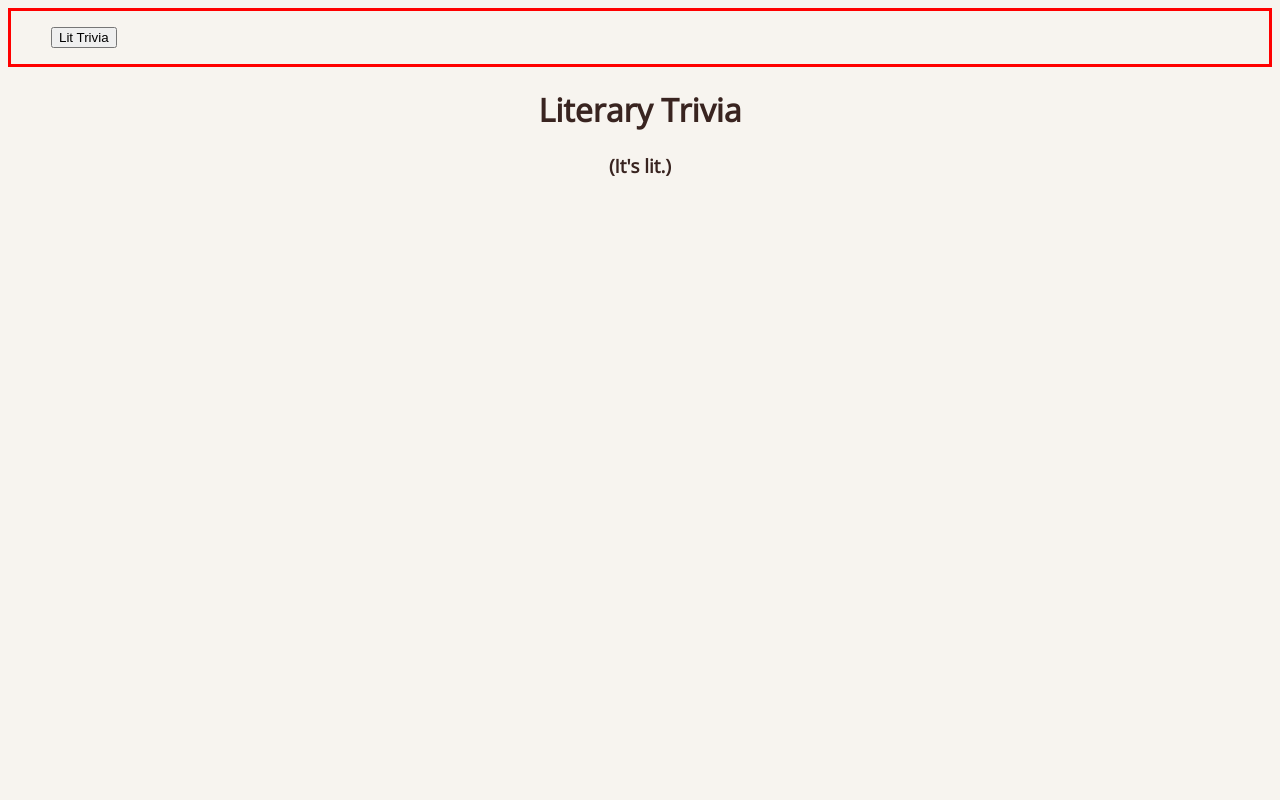
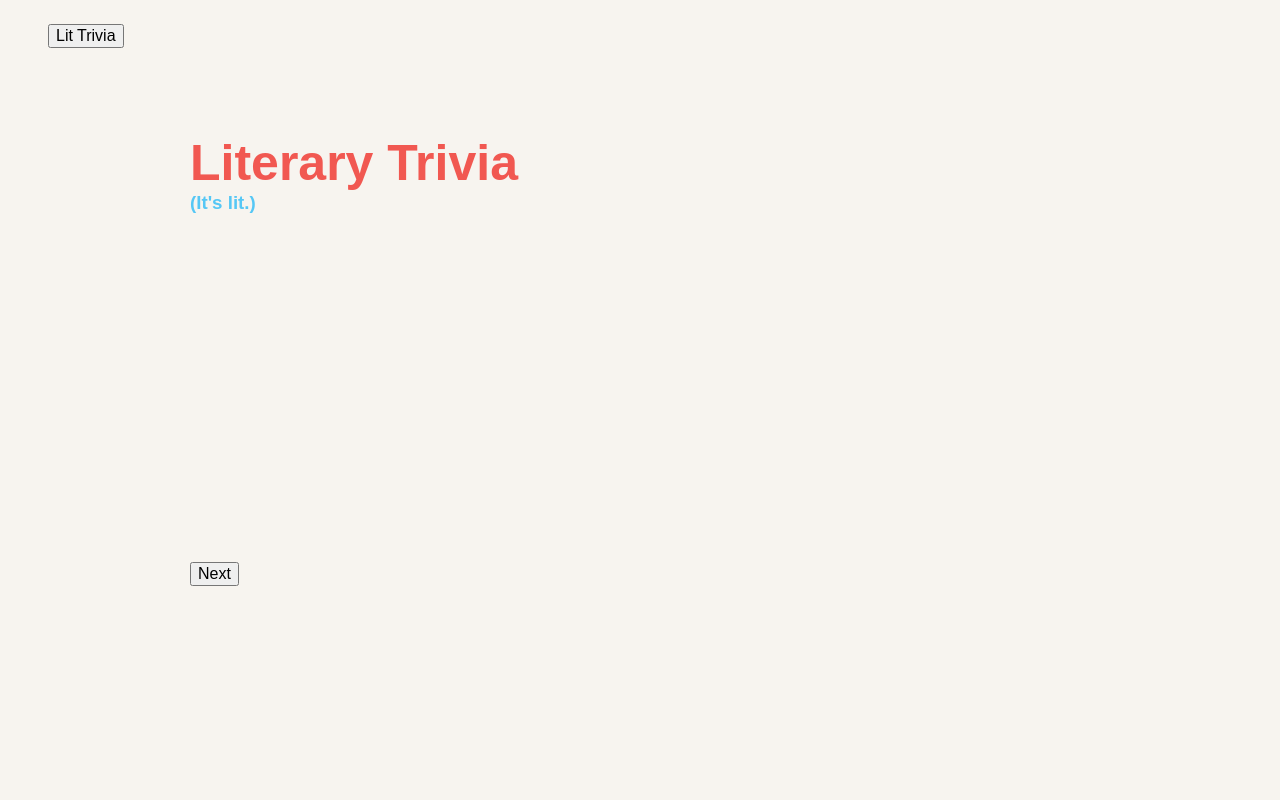
Before and after one commit to rmfortes/literary_trivia, a plain HTML site: page index.html in a window 1280 px wide. Shown: the top 800 px of the page. Drawn offline with nearby package versions, Linux system fonts and the light colour scheme.

Commit message:
css styling

```diff
--- a/index.html
+++ b/index.html
@@ -15,26 +15,28 @@
     </nav>
 
 
+
     <div class="board">
         <h1>Literary Trivia</h1>
         <h3>(It's lit.)</h3>
 
         <div class="question"></div>
 
-        <img src="" class="a" alt="">
+        <div class="flex"><img src="" class="a" alt="">
 
 
-        <img src="" class="b" alt="">
+            <img src="" class="b" alt="">
 
 
-        <img src="" class="c" alt="">
+            <img src="" class="c" alt="">
 
 
-        <img src="" class="d" alt="">
+            <img src="" class="d" alt=""></div>
 
         <div class="bonus"></div>
 
         <button class="next">Next</button>
+
     </div>
 
 
--- a/style.css
+++ b/style.css
@@ -6,31 +6,58 @@ body {
     height: 100vh;
     max-height: 100%;
     background-color:  #F7F4EF;
+    width: 100vh;
+    max-width: 100%;
+    display: flex;
+    justify-content: center;
 }
 
 h1 {
-    color:  #392420;
-    text-align: center;
-    font-family: 'Open Sans', sans-serif;
+    color: #F15851;
+    font-size: 50px;
+    margin-bottom: 0px;
 }
 
 h3 {
-    color: #392420;
-    text-align: center;
-    font-family: 'Open Sans', sans-serif;
+    color: #56C7F5;
+    margin-top: 0px;
+}
+
+h1, h3 {
+    text-align: left;
+    font-family: 'futura', sans-serif;
 }
 
 nav {
-    border: solid red;
+    width: 100vh;
+    max-width: 100%;
+    position: fixed;
+}
+
+.home {
+    font-family: 'futura', sans-serif;
+    font-size: 16px;
 }
 
 .board {
-    background-color: #F7F4EF;
-    text-align: center;
-    height: 700px;
-    width: 700px;
-    display: auto;
-    margin: auto;
+    display: flex;
+    flex-direction: column;
+    align-items: flex-start;
+
+    height: 600px;
+    width: 900px;
+
+    position: absolute;
+    top: 50%;
+    left: 50%;
+    transform: translate(-50%, -50%);
+}
+
+.flex {
+    display: flex;
+    align-items: space-around;
+    justify-content: center;
+    align-items: center;
 }
 
 .question {
@@ -39,7 +66,16 @@ nav {
 }
 
 .a, .b, .c, .d {
-    display: flex;
-    flex-direction: row;
     height: 300px;
+    margin: 10px;
 }
+
+.a {
+    margin-left: 0px;
+}
+
+.next {
+    font-family: 'futura', sans-serif;
+    font-size: 16px;
+    margin-top: 10px;
+}
```
